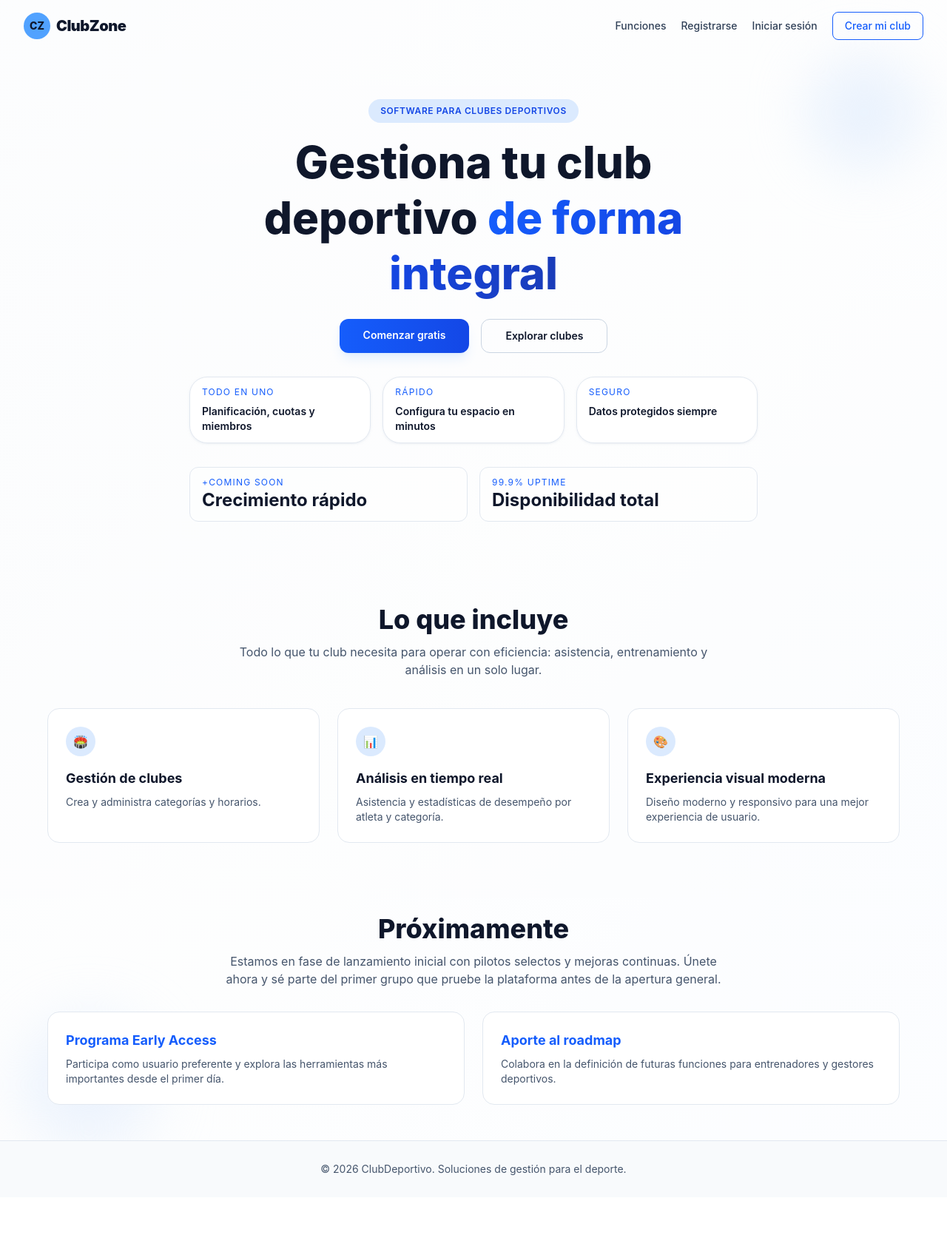
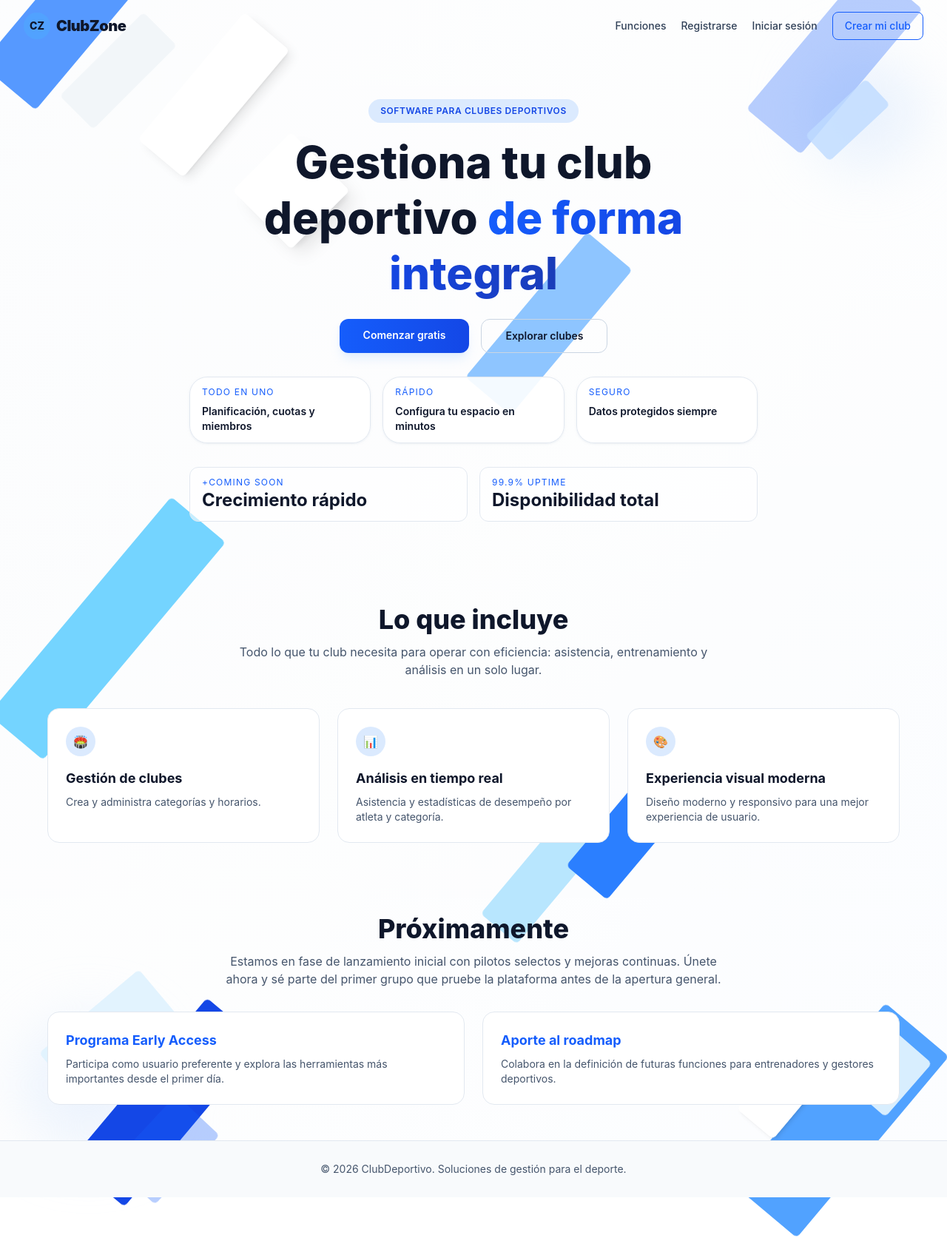
Before and after one commit to sebasbarriosrome-lgtm/PLATAFORMA-DE-CLUBES-DEPORTIVOS-FRONTEND-, a React (Vite) app in the folder Frontend/: page / in a window 1280 px wide. Shown: the whole page at 74% size. Before the commit the page ends 1618 px from the top, so only its background shows below. Built offline with nearby package versions, Linux system fonts and the light colour scheme.

Commit message:
pequeñas modificaciones

```diff
--- a/Frontend/src/pages/MainLanding.jsx
+++ b/Frontend/src/pages/MainLanding.jsx
@@ -300,6 +300,24 @@ function LandingPage() {
           </div>
         </section>
 
+        <div className="pointer-events-none absolute inset-0 -z-10">
+          <div className="absolute -top-10 -left-10 w-72 h-24 bg-blue-500/80 rotate-[-25deg] rounded-md animate-float" />
+          <div className="absolute top-24 left-40 w-56 h-20 bg-white rotate-[-25deg] rounded-md shadow-lg animate-drift" />
+          <div className="absolute top-8 right-6 w-64 h-24 bg-blue-600/30 rotate-[-25deg] rounded-md animate-float" />
+          <div className="absolute top-1/2 -left-16 w-96 h-24 bg-sky-300 rotate-[-25deg] rounded-md animate-drift" />
+          <div className="absolute bottom-20 left-20 w-72 h-24 bg-blue-700 rotate-[-25deg] rounded-md animate-float" />
+          <div className="absolute bottom-10 right-0 w-80 h-28 bg-blue-400 rotate-[-25deg] rounded-md animate-drift" />
+          <div className="absolute bottom-32 right-32 w-40 h-16 bg-white rotate-[-25deg] rounded-md shadow-md animate-float" />
+          <div className="absolute top-1/4 right-1/3 w-64 h-20 bg-blue-300 rotate-[-25deg] rounded-md animate-drift" />
+          <div className="absolute bottom-1/4 left-1/2 w-48 h-16 bg-sky-200 rotate-[-25deg] rounded-md animate-float" />
+          <div className="absolute top-2/3 right-1/4 w-56 h-18 bg-blue-500 rotate-[-25deg] rounded-md animate-drift" />
+          <div className="absolute top-16 left-20 w-40 h-16 bg-slate-100/90 rotate-[-20deg] rounded-md animate-float" />
+          <div className="absolute top-36 right-24 w-28 h-12 bg-blue-200/80 rotate-[-18deg] rounded-md animate-drift" />
+          <div className="absolute bottom-44 left-10 w-44 h-20 bg-sky-100/90 rotate-[-15deg] rounded-md animate-drift" />
+          <div className="absolute bottom-6 left-40 w-32 h-20 bg-blue-600/30 rotate-[-22deg] rounded-md animate-float" />
+          <div className="absolute right-10 bottom-32 w-24 h-24 bg-sky-100/95 rotate-[-24deg] rounded-md animate-float" />
+          <div className="absolute top-52 left-1/4 w-28 h-28 bg-white/85 rotate-[-20deg] rounded-md shadow-xl animate-drift" />
+        </div>
         {/* ---------------- FOOTER ---------------- */}
         <footer className="border-t border-slate-200 bg-slate-50 px-6 py-7 text-center text-sm text-slate-600 sm:px-8">
           © {new Date().getFullYear()} ClubDeportivo. Soluciones de gestión para
```
Also changed, not shown: Frontend/diagrams/usecase.svg (added), 1 other file (tests, documents, lock files or other folders).
